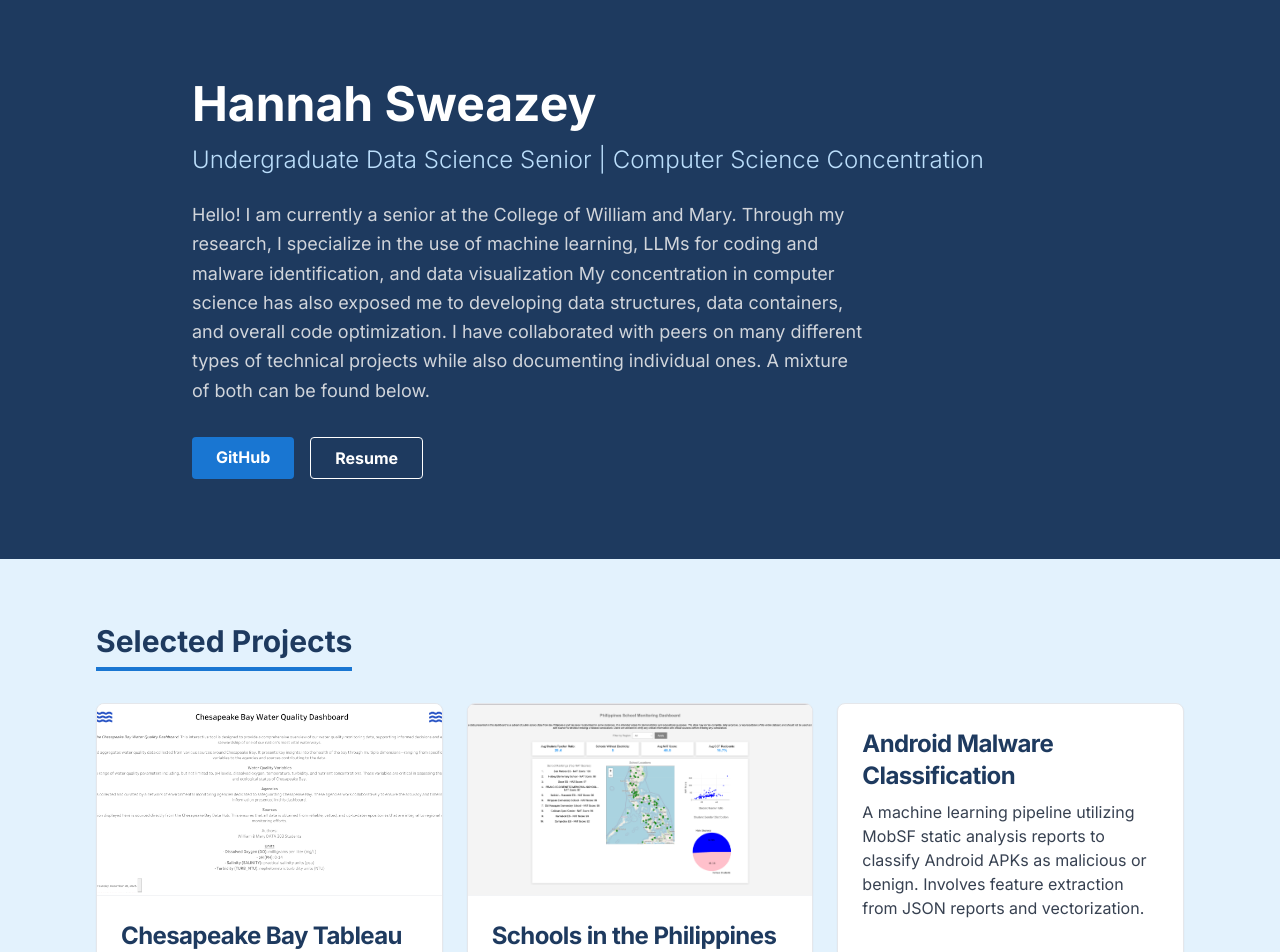
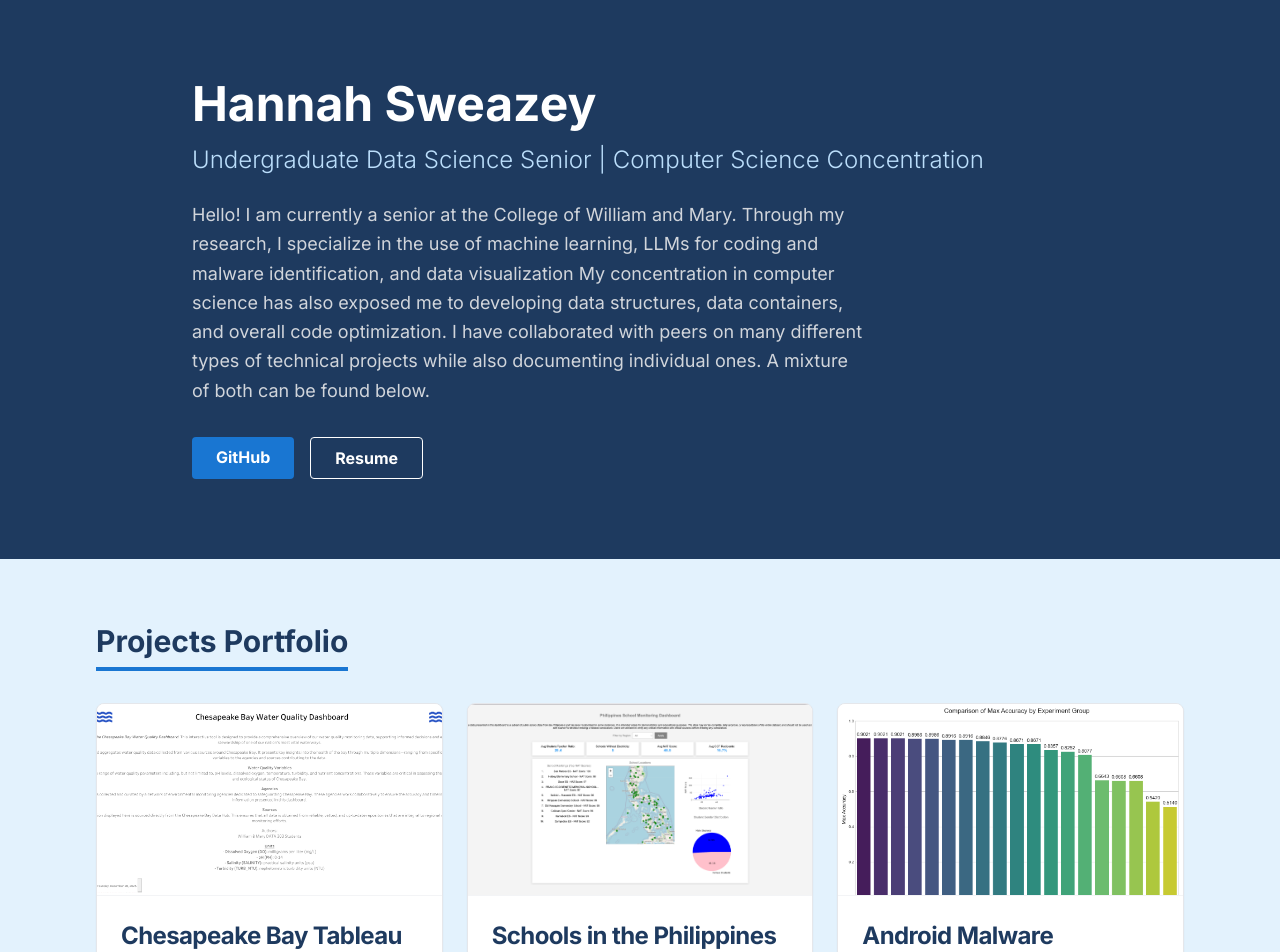
Before and after one commit to HSweazey/HSweazey.github.io, a Next.js app: page / in a window 1280 px wide. Shown: the top 952 px of the page. Built offline with nearby package versions, Linux system fonts and the light colour scheme.

Commit message:
Added image and header edit

```diff
--- a/app/page.tsx
+++ b/app/page.tsx
@@ -20,7 +20,8 @@ export default function Home() {
     {
       title: "Android Malware Classification",
       description: "A machine learning pipeline utilizing MobSF static analysis reports to classify Android APKs as malicious or benign. Involves feature extraction from JSON reports and vectorization.",
-      tags: ["Python", "Machine Learning", "Cyber Security", "LLMs"]
+      tags: ["Python", "Machine Learning", "Cyber Security", "LLMs"],
+      images: ["cci.png"]
     },
     {
       title: "Reading Spotify Playlist Generator",
@@ -79,7 +80,7 @@ export default function Home() {
       {/* Projects Grid */}
       <section className="max-w-6xl mx-auto px-8 py-16">
         <h2 className="text-3xl font-bold text-navy-900 mb-8 border-b-4 border-action inline-block pb-2">
-          Selected Projects
+          Projects Portfolio
         </h2>
 
         <div className="grid grid-cols-1 md:grid-cols-2 lg:grid-cols-3 gap-6">
```
Also changed, not shown: public/images/cci.png (added).
